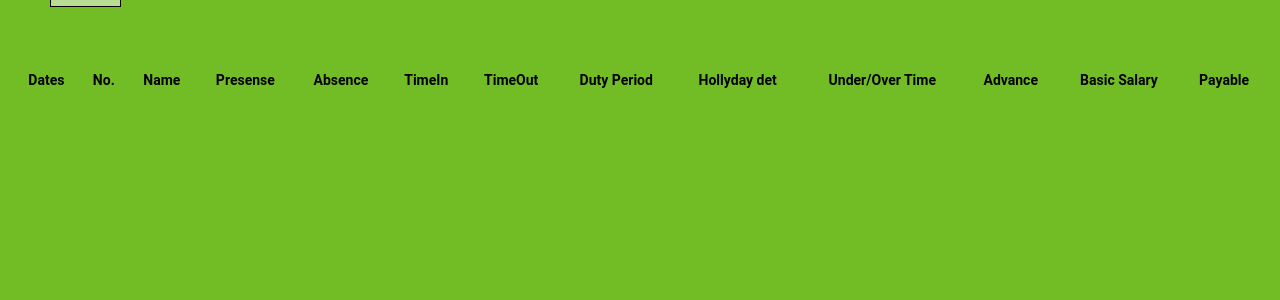
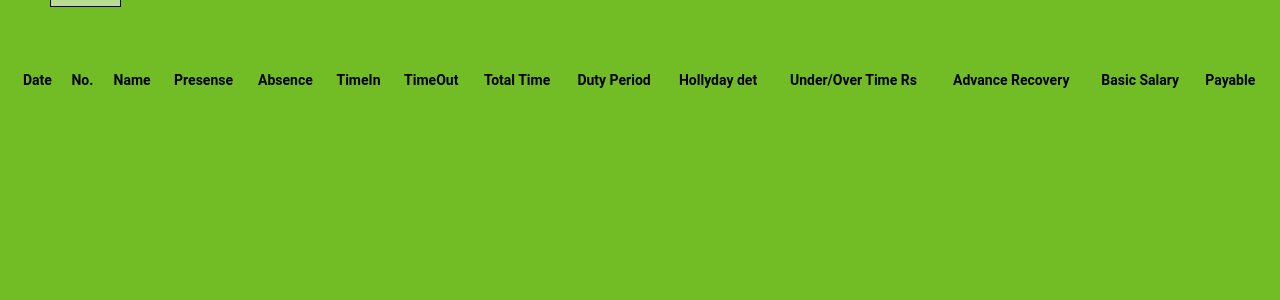
Before and after one commit to BilalAhmedim/ems, a PHP site: page /employee-records.php?name=1 in a window 1280 px wide. Shown: the part 85-385 px from the top of the page. Run offline with PHP 8.4, Linux system fonts and the light colour scheme; data comes from the database, SQL or seed files in the repository; data that the repository does not hold is empty; style sheets or scripts are compiled from the project's sources.

Commit message:
issue fix under-overtime

```diff
--- a/employee-records.php
+++ b/employee-records.php
@@ -45,17 +45,18 @@
   <div class="datafeed">
     <table class="table--hide-2-r" cellspacing=0>
       <tr>
-        <th>Dates</th>
+        <th>Date</th>
         <th>No.</th>
         <th>Name</th>
         <th>Presense</th>
         <th>Absence</th>
         <th>TimeIn</th>
         <th>TimeOut</th>
+        <th>Total Time</th>
         <th>Duty Period</th>
         <th>Hollyday det</th>
-        <th>Under/Over Time</th>
-        <th>Advance</th>
+        <th>Under/Over Time Rs</th>
+        <th>Advance Recovery</th>
         <th>Basic Salary</th>
         <th>Payable</th>
       </tr>
@@ -71,6 +72,7 @@
           <td><?php echo $row['self_hollyday']?></td>
           <td><?php echo $row['time_in']?></td>
           <td><?php echo $row['time_out']?></td>
+          <td><?php echo $row['total_time']?></td>
           <td><?php echo $row['duty_period']?></td>
           <td><?php echo $row['hollyday_cut']?></td>
           <td><?php echo $row['ou_rs']?></td>
--- a/pay_slip.php
+++ b/pay_slip.php
@@ -39,7 +39,7 @@
           <div class="inline">
             <h3>Name&nbsp;&nbsp;&nbsp;&nbsp;&nbsp;&nbsp;&nbsp;&nbsp;&nbsp;: <?php echo $name?></h3>
             <h3>Employee No&nbsp;&nbsp;&nbsp;&nbsp;&nbsp;&nbsp;: <?php echo $id?></h3>
-            <h3>Advance&nbsp;&nbsp;&nbsp;&nbsp;&nbsp;&nbsp;&nbsp;: <?php echo $row['advance']?></h3>
+            <h3>Advance Recovery&nbsp;&nbsp;&nbsp;&nbsp;&nbsp;&nbsp;&nbsp;: <?php echo $row['advance']?></h3>
           </div>
           <br />
           <div class="inline">
--- a/record.php
+++ b/record.php
@@ -40,8 +40,8 @@
         <th>Employee Name</th>
         <th>Presense</th>
         <th>Absence</th>
-        <th>Time</th>
-        <th>Advance</th>
+        <th>Time Rs</th>
+        <th>Advance Recovery</th>
         <th>Expenses</th>
         <th>Basic Salary</th>
       </tr>
--- a/update.php
+++ b/update.php
@@ -129,7 +129,7 @@ hr {
             $duty = (strtotime($timeout) - strtotime($timein));
             $newmins = floor($duty / 60 % 60);
             $newsecs = floor($duty % 60);
-            if( ($duty - 3600) >= 53400){
+            if( $duty >= 53400){
               $newhours = floor(($duty + 3600 ) / 3600);
               $newmins = floor($duty / 60 % 60);
               $newsecs = floor($duty % 60);
```
